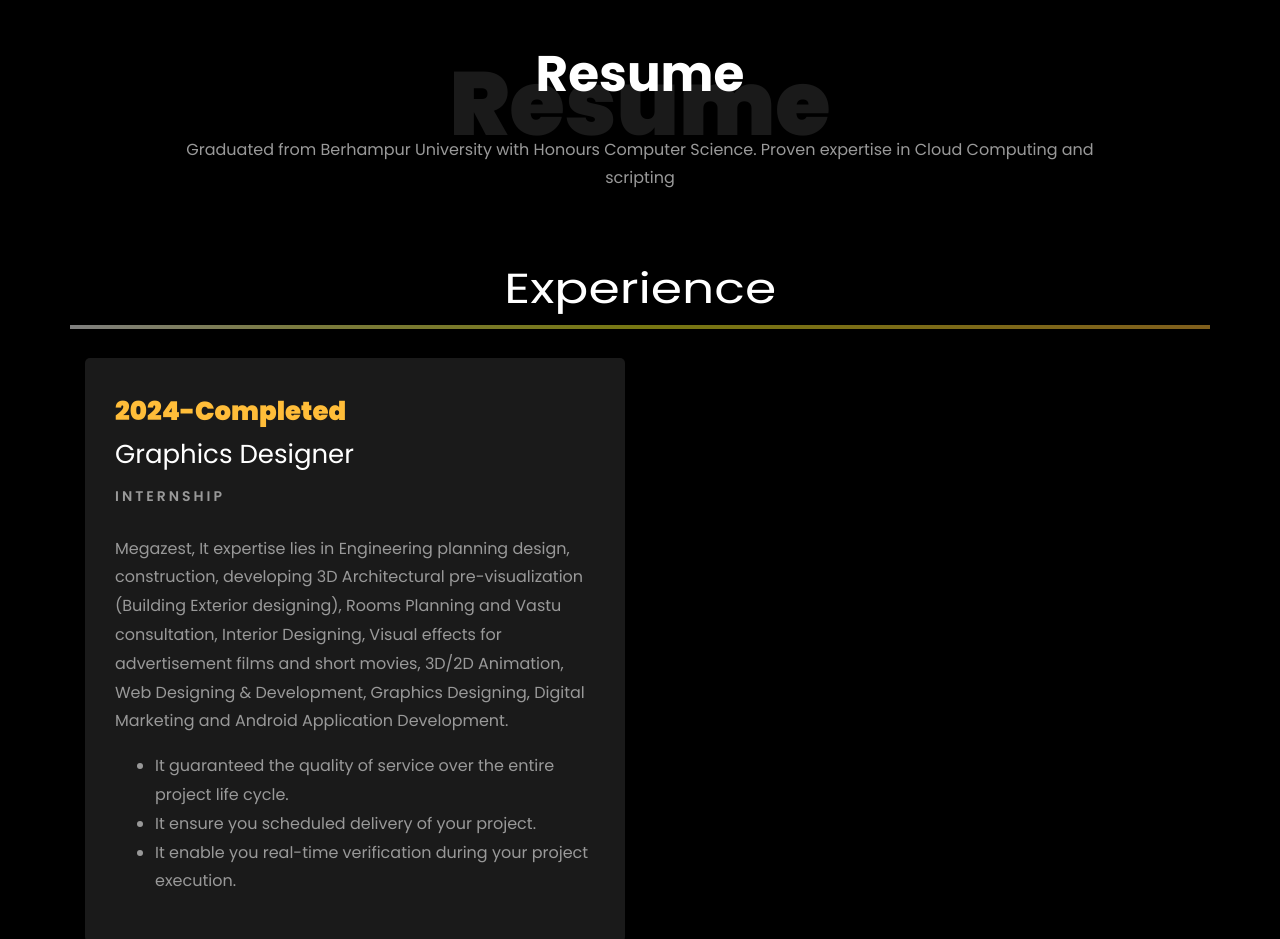
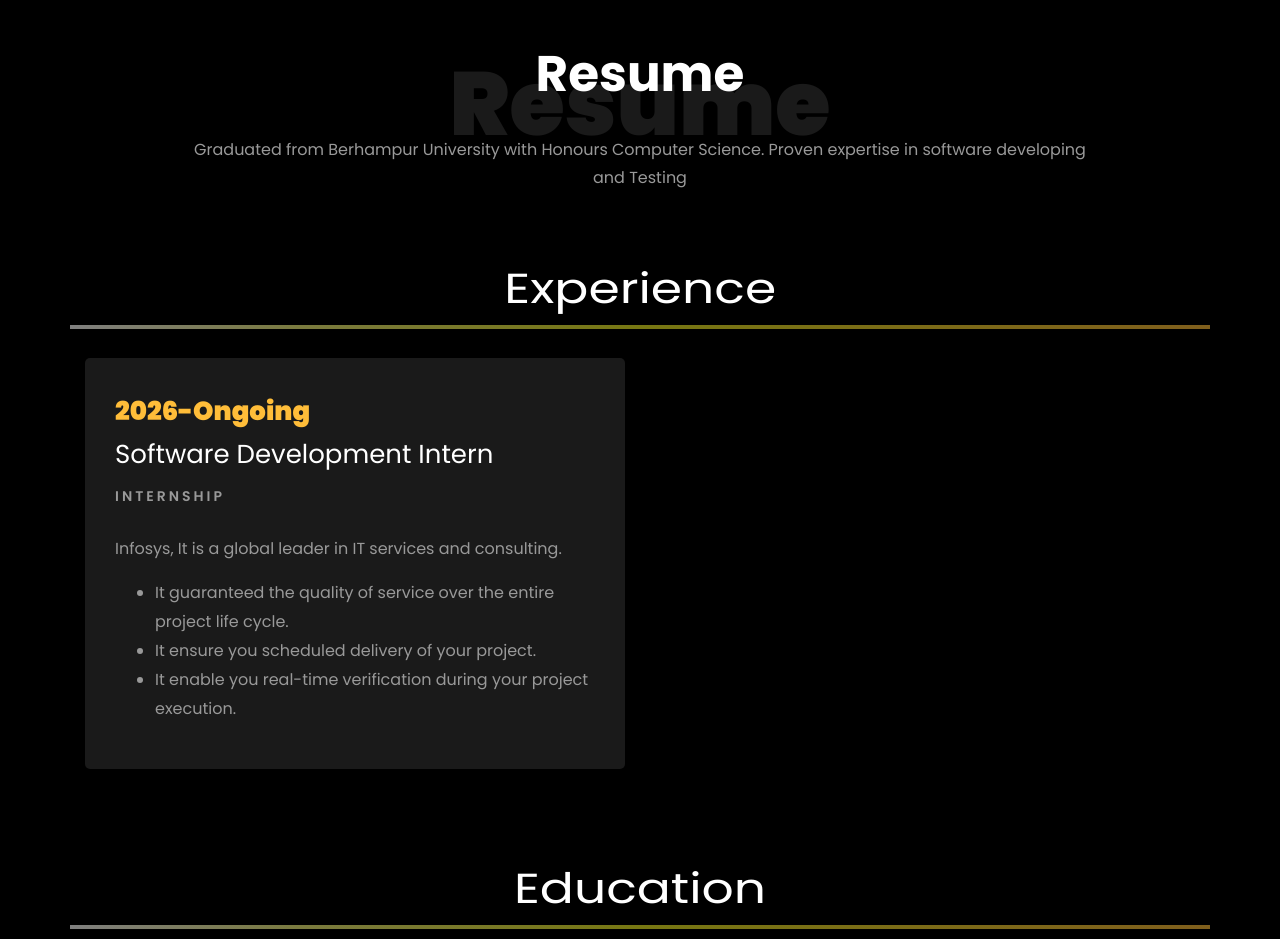
Before and after one commit to Ashutosh3071/My-Portfolio, a plain HTML site: page index.html in a window 1280 px wide. Shown: the part 1700-2639 px from the top of the page. Drawn offline with Linux system fonts and the light colour scheme; files whose address does not match are found by name.

Commit message:
Update index.html

```diff
--- a/index.html
+++ b/index.html
@@ -312,7 +312,7 @@
           <div class="col-md-10 heading-section text-center ftco-animate">
           	<h1 class="big big-2">Resume</h1>
             <h2 class="mb-4">Resume</h2>
-            <p>Graduated from Berhampur University with Honours Computer Science. Proven expertise in Cloud Computing and scripting</p>
+            <p>Graduated from Berhampur University with Honours Computer Science. Proven expertise in software developing and Testing</p>
           </div>
         </div>
 
@@ -325,10 +325,10 @@
 		<div class="row">
 				<div class="col-md-6">
 					<div class="resume-wrap ftco-animate">
-						<span class="date">2024-Completed</span>
-						<h2>Graphics Designer</h2>
+						<span class="date">2026-Ongoing</span>
+						<h2>Software Development Intern</h2>
 						<span class="position">Internship</span>
-						<p class="mt-4">Megazest, It expertise lies in Engineering planning design, construction, developing 3D Architectural pre-visualization (Building Exterior designing), Rooms Planning and Vastu consultation, Interior Designing, Visual effects for advertisement films and short movies, 3D/2D Animation, Web Designing & Development, Graphics Designing, Digital Marketing and Android Application Development.
+						<p class="mt-4">Infosys, It is a global leader in IT services and consulting.
 							<ul>
 								<li>It guaranteed the quality of service over the entire project life cycle.</li>
 								<li>It ensure you scheduled delivery of your project.</li>
@@ -436,46 +436,6 @@
               </div>
             </div>
           </div>
-         <!--- <div class="col-md-4 d-flex ftco-animate">
-          	<div class="blog-entry">
-              <a href="https://github.com/Ashutosh3071/ecommerce.git" class="block-20 zoom-effect" style="background-image: url('images/Proj-3.png');">
-              </a>
-              <div class="text mt-3 float-right d-block">
-
-                <h3 class="heading"><a href="https://github.com/Ashutosh3071/ecommerce.git">Ecommerce Project for Beginners using React</a></h3>
-                <p>E-commerce aims to boost sales by providing a convenient and accessible platform for customers to browse, choose, and purchase products or services online.</p>
-              </div>
-            </div>
-          </div>
-        </div>
-	<br>
-		<!-- added justify-content-center to center align the last two projects -->
-		<!--<div class="row d-flex justify-content-center">
-			<div class="col-md-4 d-flex ftco-animate">
-				<div class="blog-entry justify-content-end">
-				<a href="https://github.com/rishabhnmishra/sales_forecasting/tree/main" class="block-20 zoom-effect" style="background-image: url('images/proj_4.jpg');">
-				</a>
-				<div class="text mt-3 float-right d-block">
-
-				  <h3 class="heading"><a href="https://github.com/rishabhnmishra/sales_forecasting/tree/main">Sales Forecast- Time Series Forecasting</a></h3>
-				  <p>Used multiple machine learning models to forecast sales (retail store) and performed time series analysis.</p>
-				</div>
-			  </div>
-			</div>
-			<div class="col-md-4 d-flex ftco-animate">
-				<div class="blog-entry justify-content-end">
-				<a href="https://github.com/rishabhnmishra/customer_segmentation/blob/main/Customer_Segmentation-final.ipynb" class="block-20 zoom-effect" style="background-image: url('images/proj_5.jpg');">
-				</a>
-				<div class="text mt-3 float-right d-block">
-
-				  <h3 class="heading"><a href="https://github.com/rishabhnmishra/customer_segmentation/blob/main/Customer_Segmentation-final.ipynb">Customer Segmentation using clustering model</a></h3>
-				  <p>Developed a ML model to give various recommendations of financial products &amp; services on target customer groups.</p>
-				</div>
-			  </div>
-			</div>
-		 </div>
-	  </div>
-    </section>-->
 	<div class="row d-flex justify-content-center">
 	<section class="ftco-section ftco-no-pt ftco-no-pb ftco-counter img" id="section-counter">
       <div class="container">
@@ -516,17 +476,17 @@
       </div>
 
 	  <div class="ftco-section ftco-hireme img margin-top" style="background-image: url(images/bg_1.jpg)">
-			<!-- <div class="container"> -->
+			 <div class="container">
 				<div class="row justify-content-center">
 					<div class="col-md-7 ftco-animate text-center">
 						<h2>More projects on<span> Github  </span> </h2>
-						<div class="heading"> <h4> I love to solve business problems &amp; uncover hidden data stories </h4>
+						<div class="heading"> <h4> I love to solve coding problems &amp; uncover hidden data stories </h4>
 						<br>
 						<p><a href="https://github.com/Ashutosh3071" class="btn btn-primary py-3 px-5">GitHub</a></p>
 						</div>
 					</div>
 				</div>
-			<!-- </div> -->
+			 </div>
 		</div>
 	</section>
 
```
